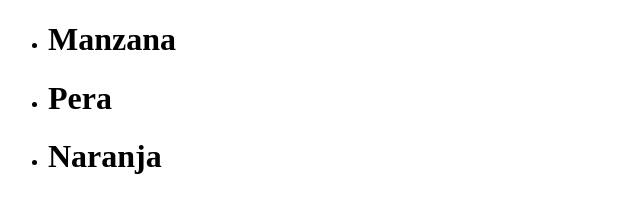
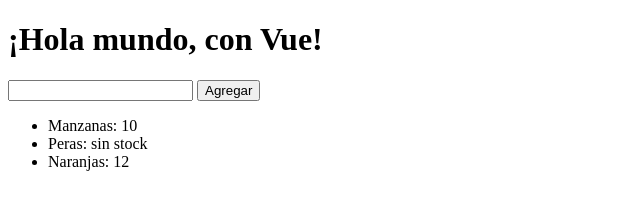
Before and after one commit to JaredDet/AvanceVue, a plain HTML site: page index.html in a window 1280 px wide. Shown: the whole page, without its empty margins (0-640 px from the left). Drawn offline with nearby package versions, Linux system fonts and the light colour scheme.

Commit message:
Commit rama desarrollo

```diff
--- a/01.js
+++ b/01.js
@@ -1,8 +1,22 @@
 //Instancia de Vue
 const app = new Vue({
-  el: '#app',
+  el: "#app",
   data: {
-    titulo: '¡Hola mundo, con Vue!',
-    frutas: ['Manzana', 'Pera', 'Naranja']
-  }
-})
+    titulo: "¡Hola mundo, con Vue!",
+    frutas: ["Manzana", "Pera", "Naranja"],
+    frutasObjeto: [
+      { nombre: "Manzanas", cantidad: 10 },
+      { nombre: "Peras", cantidad: 0 },
+      { nombre: "Naranjas", cantidad: 12 },
+    ],
+    nuevaFruta: "",
+  },
+  methods: {
+    agregarFruta() {
+      this.frutasObjeto.push({
+        nombre: this.nuevaFruta,
+        cantidad: 0,
+      });
+    },
+  },
+});
--- a/index.html
+++ b/index.html
@@ -9,8 +9,27 @@
   <body>
     <!-- Contenedor de Vue (Todo lo de vue debe ir dentro de un div) -->
     <div id="app">
+
+        <h1>{{ titulo }}</h1>
+
+        <!-- Se utiliza la palabra reservada v-model para unir nuestro formulario
+        con el archivo js-->
+
+        <input type="text" v-model="nuevaFruta"/>
+
+      <!-- Para iniciar un evento en vue se utiliza la palabra reservada
+        v-on o el abreviado @ : y el nombre del evento-->
+
+      <button @:click="agregarFruta">Agregar</button>
+
+
       <ul>
-        <li v-for="fruta in frutas"><h1>{{ fruta }}</h1></li>
+        <!-- ciclo for para ir creando distintas etiquetas li, una para cada elemento -->
+        <li v-for="fruta in frutasObjeto">
+          {{ fruta.nombre }}:
+          <span v-if="fruta.cantidad === 0"> sin stock </span>
+          <span v-else> {{ fruta.cantidad }} </span>
+        </li>
       </ul>
     </div>
 
```
